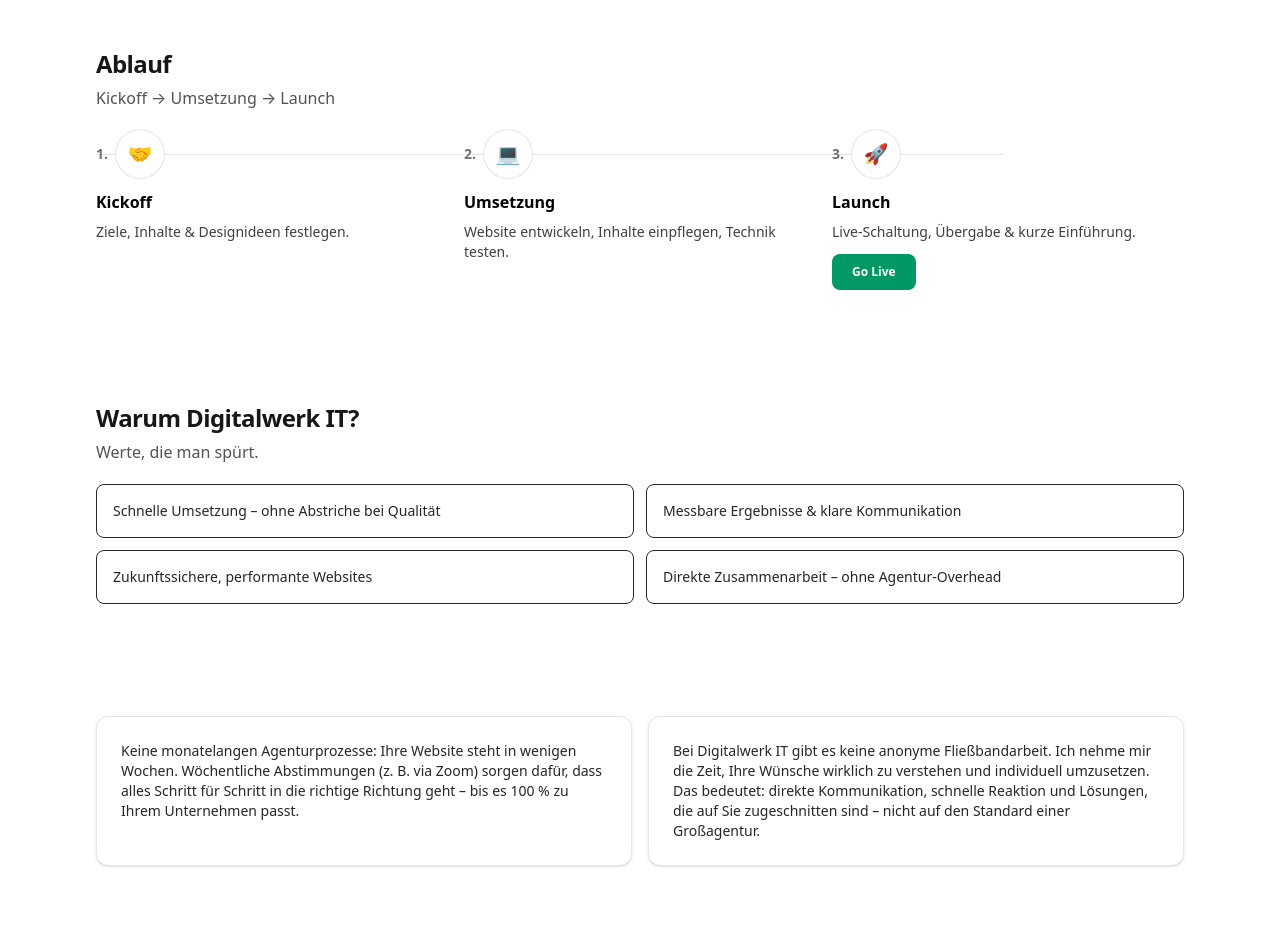
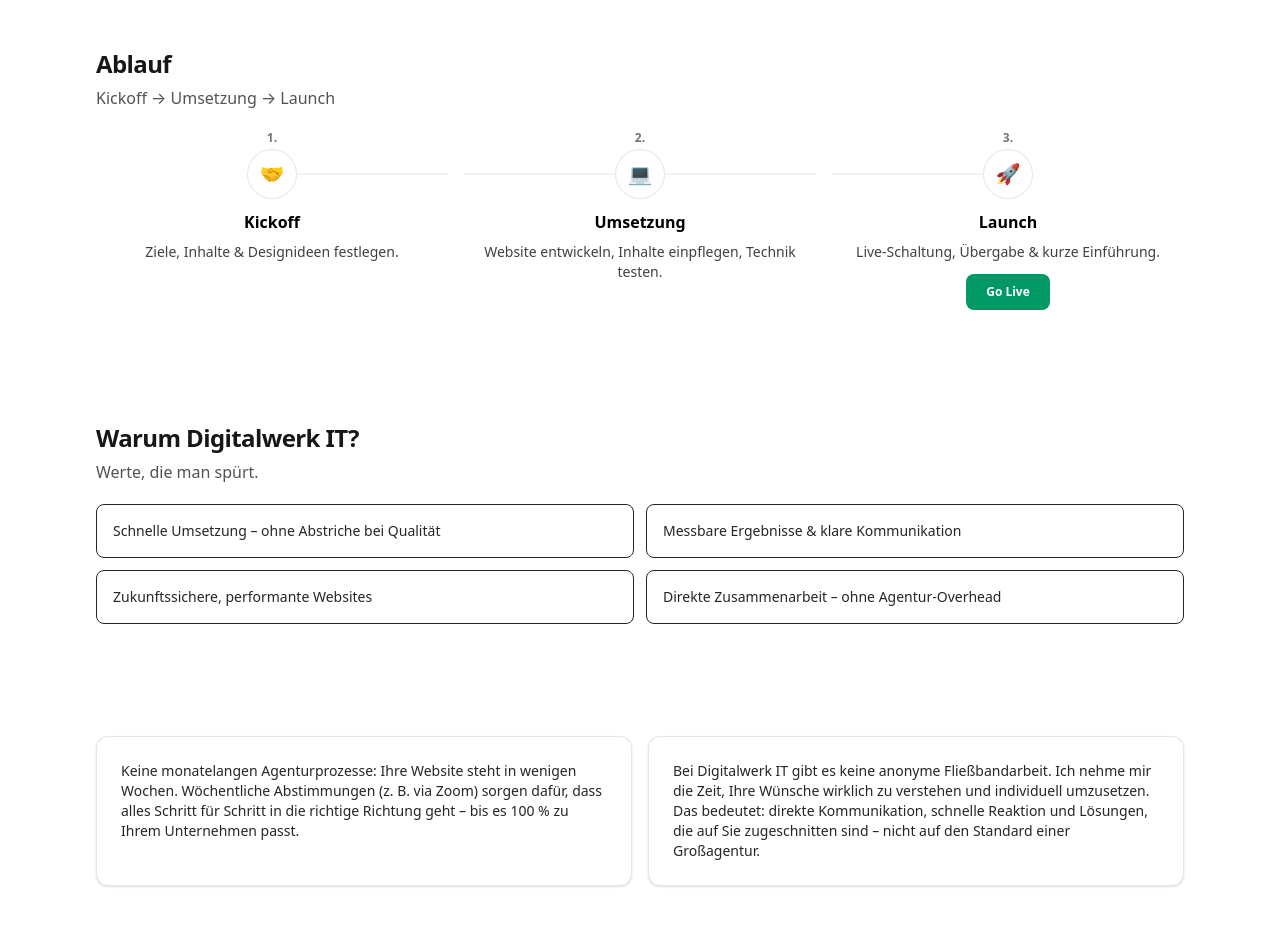
Before and after one commit to Remodops/digitalwerk, a Next.js app: page /leistungen in a window 1280 px wide. Shown: the part 1980-2906 px from the top of the page. Built offline with nearby package versions, Linux system fonts and the light colour scheme; no server answers.

Commit message:
fix(leistungen): Timeline mittig ausgerichtet, segmentierte Linien und zentrierte Step-Nummern

```diff
--- a/src/app/(site)/leistungen/page.tsx
+++ b/src/app/(site)/leistungen/page.tsx
@@ -158,9 +158,7 @@
       </Section>
 
       <Section title="Ablauf" subtitle="Kickoff → Umsetzung → Launch" className="py-6 sm:py-8">
-        <div className="relative">
-          <div className="pointer-events-none absolute inset-x-0 top-6 hidden h-px bg-neutral-200 sm:block" aria-hidden />
-          <div className="pointer-events-none absolute right-0 top-6 hidden h-px w-[16.6667%] bg-white sm:block" aria-hidden />
+        <div>
           <ol className="grid grid-cols-1 gap-4 sm:grid-cols-3">
             {[{ key: "Kickoff", icon: "🤝" }, { key: "Umsetzung", icon: "💻" }, { key: "Launch", icon: "🚀" }].map((step, i) => {
               const desc = {
@@ -169,10 +167,16 @@
                 Launch: "Live‑Schaltung, Übergabe & kurze Einführung.",
               } as const;
               return (
-                <li key={i} className="relative flex flex-col items-center text-center sm:items-start sm:text-left">
-                  <div className="z-10 flex items-center gap-2">
-                    <span className="text-sm font-semibold text-neutral-500">{i + 1}.</span>
-                    <div className="flex h-12 w-12 items-center justify-center rounded-full bg-white ring-1 ring-neutral-200">
+                <li key={i} className="flex flex-col items-center text-center">
+                  <div className="text-xs font-semibold text-neutral-500">{i + 1}.</div>
+                  <div className="relative mt-1 w-full h-12">
+                    {i > 0 && (
+                      <div className="absolute left-0 right-1/2 top-1/2 -translate-y-1/2 hidden h-px bg-neutral-200 sm:block" aria-hidden />
+                    )}
+                    {i < 2 && (
+                      <div className="absolute left-1/2 right-0 top-1/2 -translate-y-1/2 hidden h-px bg-neutral-200 sm:block" aria-hidden />
+                    )}
+                    <div className="absolute left-1/2 top-1/2 -translate-x-1/2 -translate-y-1/2 flex h-12 w-12 items-center justify-center rounded-full bg-white ring-1 ring-neutral-200">
                       <span className="text-xl" aria-hidden>{step.icon}</span>
                     </div>
                   </div>
```
